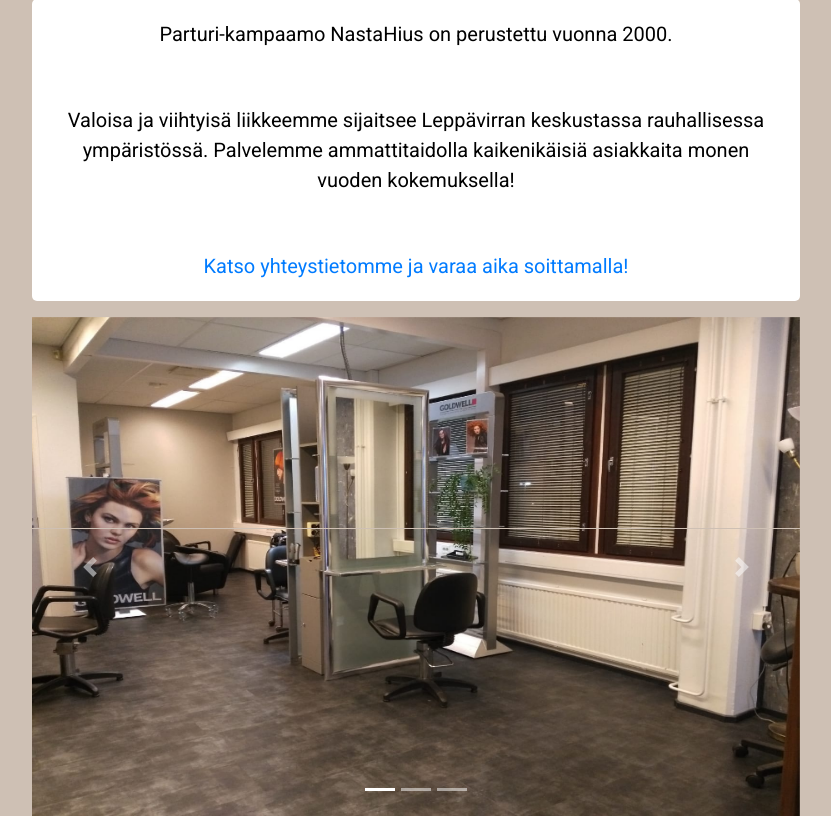
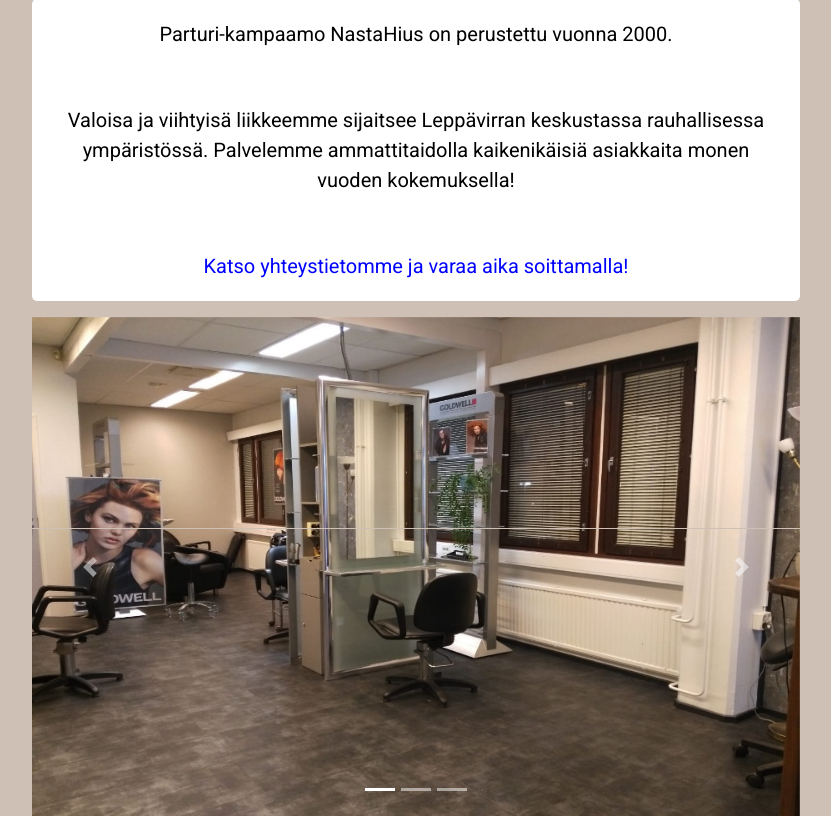
Before and after one commit to ttannerma/NastaHius, a PHP site: page / in a window 1280 px wide. Shown: the part 270-1086 px from the top of the page, without its empty margins (224-1055 px from the left). Run offline with PHP 8.4, Linux system fonts and the light colour scheme; some libraries are stand-ins or nearby versions.

Commit message:
modified scroller

```diff
--- a/css/main.css
+++ b/css/main.css
@@ -179,6 +179,15 @@ body {
     display:none;
 }
 
+#contact:hover {
+    text-decoration: underline;
+    cursor: pointer;
+}
+
+#contact {
+    color: blue;
+}
+
 @media screen and (min-width: 800px) {
 
     #carouselExampleIndicators {
--- a/index.html
+++ b/index.html
@@ -37,7 +37,7 @@
         <p>Parturi-kampaamo NastaHius on perustettu vuonna 2000.</p>
         <p>Valoisa ja viihtyisä liikkeemme sijaitsee Leppävirran keskustassa rauhallisessa ympäristössä.
             Palvelemme ammattitaidolla kaikenikäisiä asiakkaita monen vuoden kokemuksella!</p>
-            <p><a id="contact" href="#">Katso yhteystietomme ja varaa aika soittamalla!</a></p>
+            <p id="contact">Katso yhteystietomme ja varaa aika soittamalla!</p>
             <script src="scripts/scroll.js"></script>
         </div>
     </div>
```
